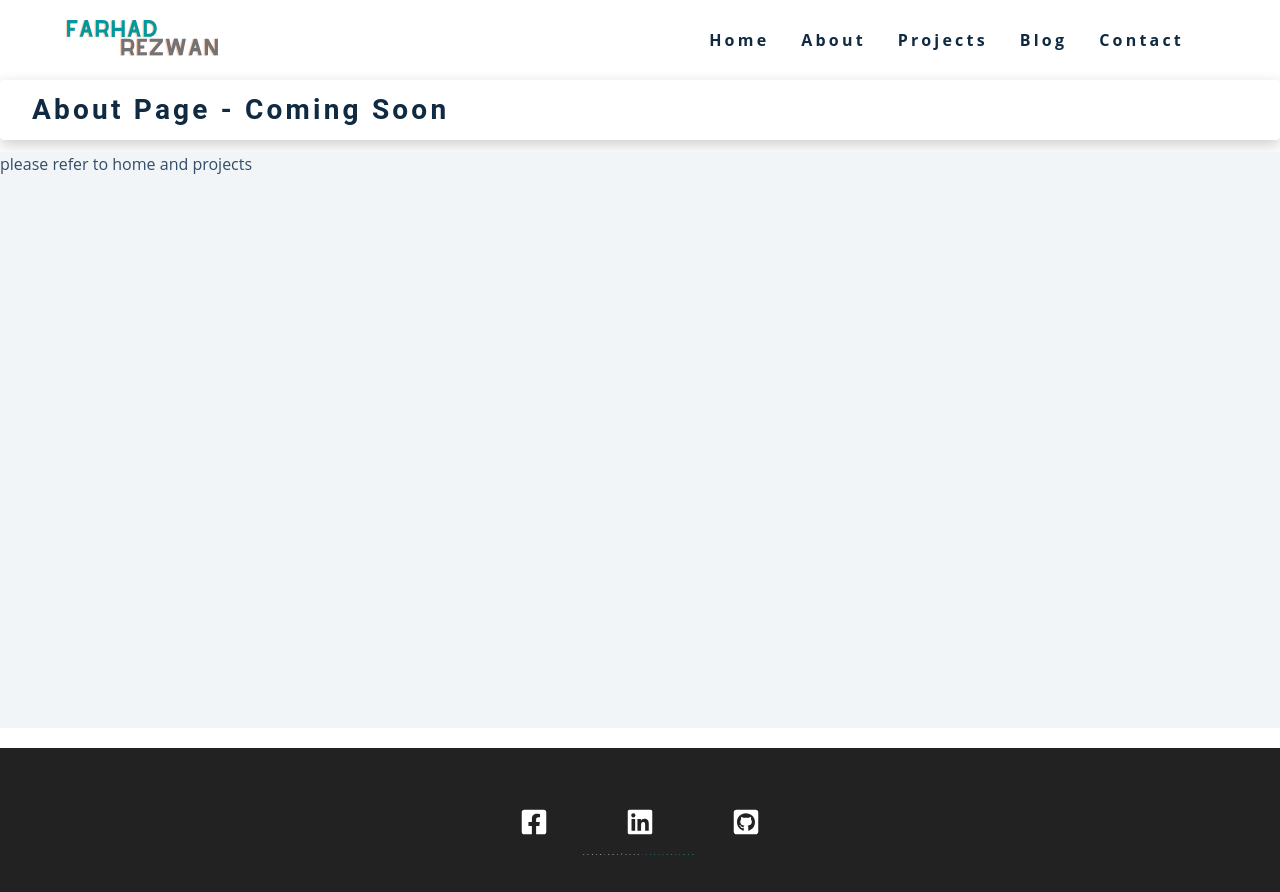
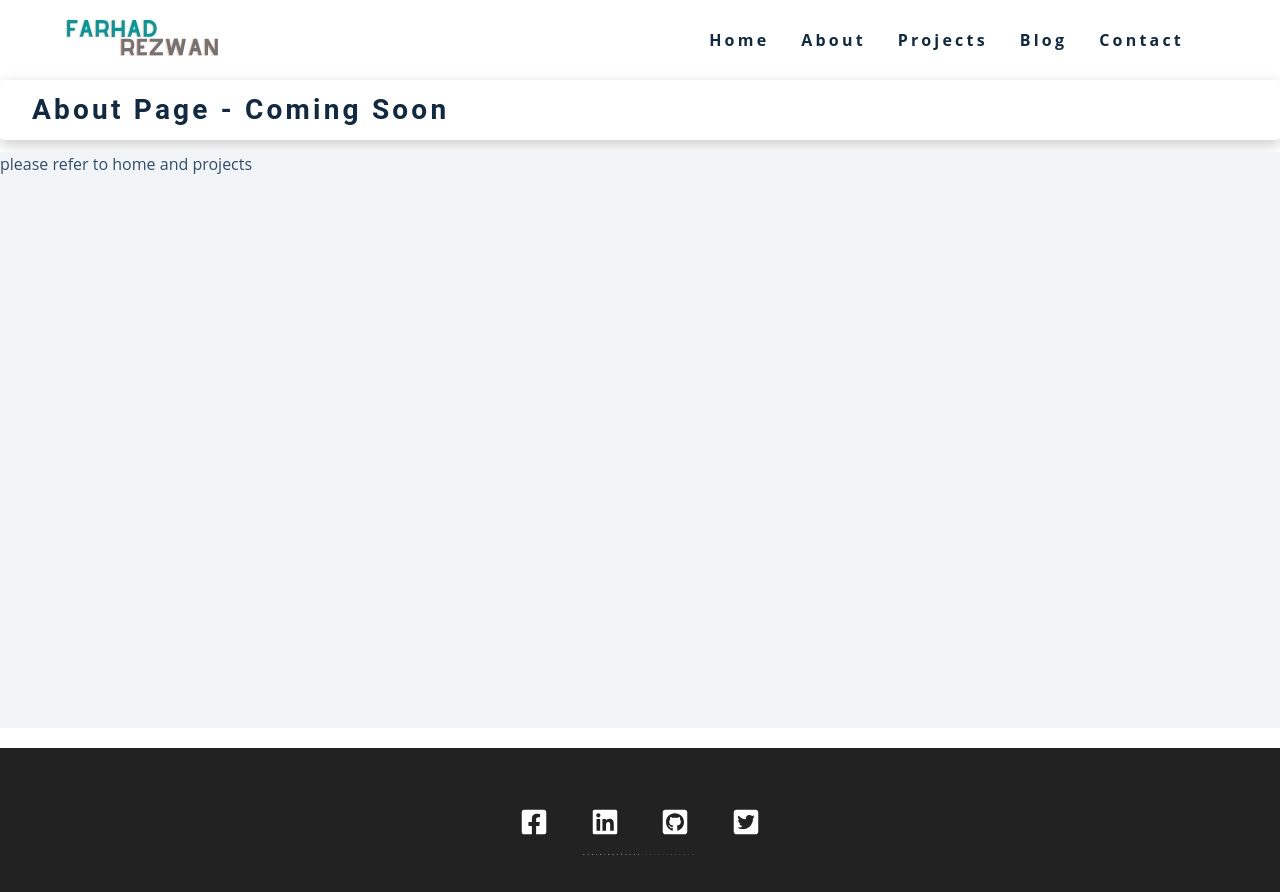
Before and after one commit to Farhad-Rezwan/myPortfolioOld, a Gatsby site: page /about in a window 1280 px wide. Built offline with nearby package versions, Linux system fonts and the light colour scheme; Gatsby itself is replaced by a stand-in of ours.

Commit message:
Added social links

```diff
--- a/src/constants/socialLinks.js
+++ b/src/constants/socialLinks.js
@@ -19,9 +19,14 @@ const data = [
   },
   {
     id: 3,
-    icon: <FaGithubSquare className="social-icon"></FaGithubSquare >,
+    icon: <FaGithubSquare className="social-icon"></FaGithubSquare>,
     url: "https://github.com/Farhad-Rezwan",
-  }
+  },
+  {
+    id: 3,
+    icon: <FaTwitterSquare className="social-icon"></FaTwitterSquare>,
+    url: "https://twitter.com/RezwanFarhad",
+  },
 ]
 const links = data.map(link => {
   return (
--- a/src/css/main.css
+++ b/src/css/main.css
@@ -14,17 +14,17 @@ Variables
 :root {
   /* dark shades of primary color*/
   /* --clr-primary-1: hsl(43, 86%, 17%); */
-  --clr-primary-1: hsl(184, 91%, 17%);
-  --clr-primary-2: hsl(185, 84%, 25%);
-  --clr-primary-3: hsl(185, 81%, 29%);
-  --clr-primary-4: hsl(184, 77%, 34%);
-  --clr-primary-5: #2caeba;
+  --clr-primary-1: #05400A;
+  --clr-primary-2: #0E5814;
+  --clr-primary-3: #207227;
+  --clr-primary-4: #2F8132;
+  --clr-primary-5: #3F9142;
   /* lighter shades of primary color */
-  --clr-primary-6: hsl(185, 57%, 50%);
-  --clr-primary-7: hsl(184, 65%, 59%);
-  --clr-primary-8: hsl(184, 80%, 74%);
-  --clr-primary-9: hsl(185, 94%, 87%);
-  --clr-primary-10: hsl(186, 100%, 94%);
+  --clr-primary-6: #57AE5B;
+  --clr-primary-7: #7BC47F;
+  --clr-primary-8: #A3D9A5;
+  --clr-primary-9: #C1EAC5;
+  --clr-primary-10: #E3F9E5;
   /* darkest grey - used for headings */
   --clr-grey-1: hsl(209, 61%, 16%);
   --clr-grey-3: hsl(209, 34%, 30%);
```
Also changed, not shown: 1 other file.
